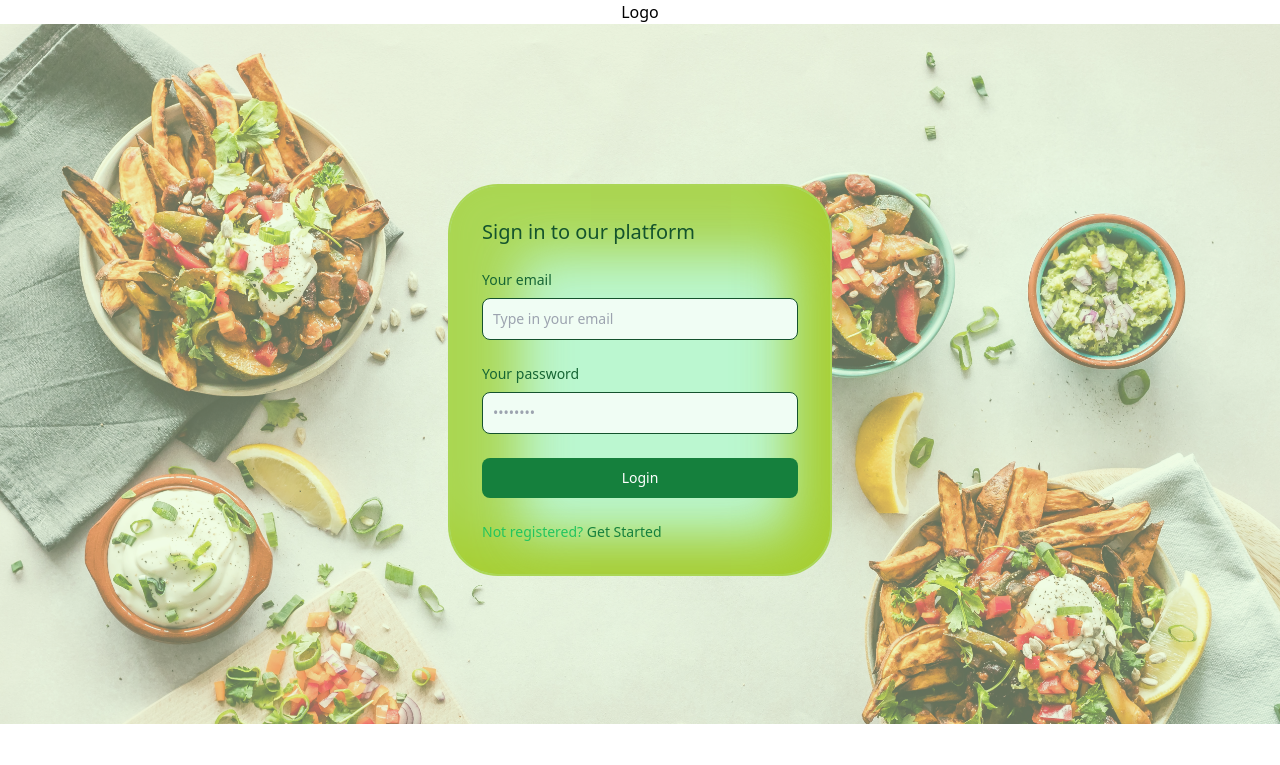
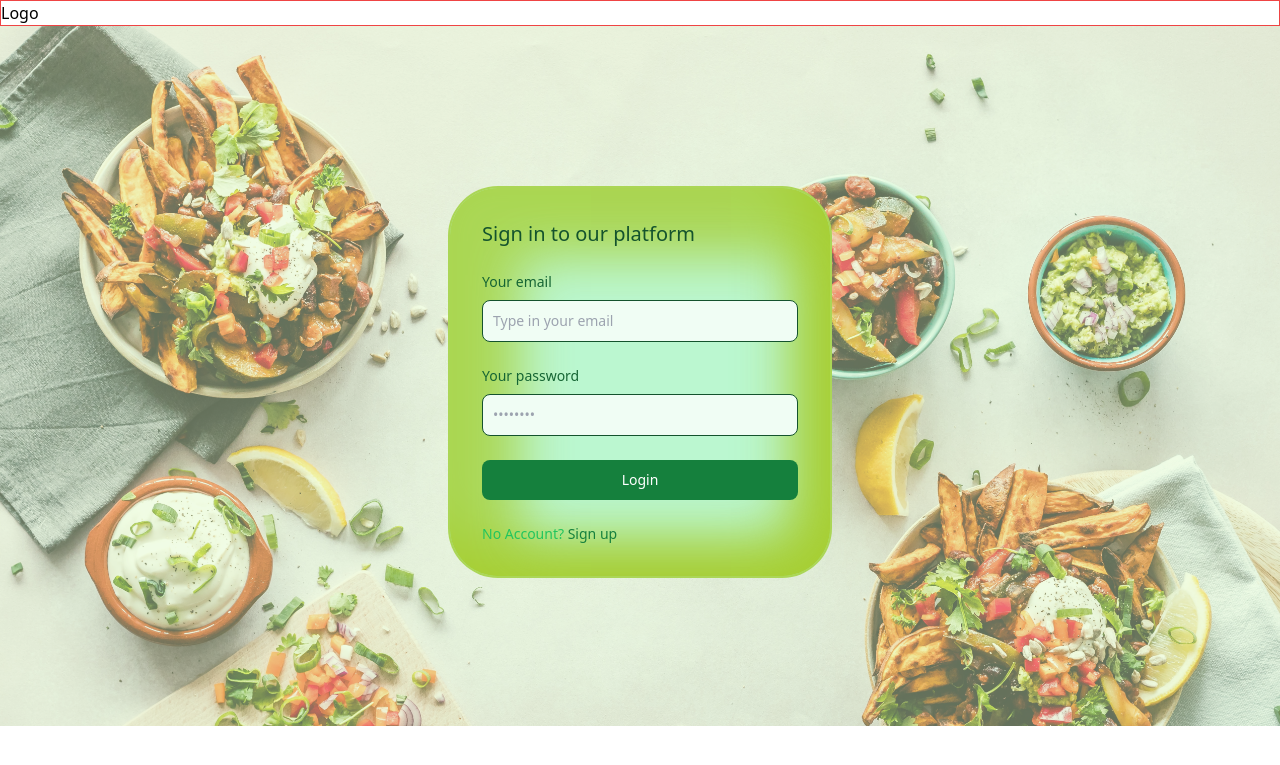
Before and after one commit to AirSayy/NorNor, a Node server app: page /login in a window 1280 px wide. Shown: the top 765 px of the page. Run offline with Node 20, Linux system fonts and the light colour scheme; style sheets or scripts are compiled from the project's sources; some libraries are stand-ins or nearby versions.

Commit message:
fix bugs

```diff
--- a/views/index.ejs
+++ b/views/index.ejs
@@ -1,7 +1,7 @@
 <%- include('partials/header') -%>
 
 
-<section class="bg-white dark:bg-gray-900">
+<section class="bg-white">
 
     <div class="grid max-w-screen-xl px-4 py-8 mx-auto lg:gap-8 xl:gap-0 lg:py-16 lg:grid-cols-12">
         <div class="mr-auto place-self-center lg:col-span-6">
--- a/views/login.ejs
+++ b/views/login.ejs
@@ -35,7 +35,7 @@
 
             <button type="submit" class="w-full text-white bg-green-700 hover:bg-green-800 focus:ring-4 focus:outline-none focus:ring-green-300 font-medium rounded-lg text-sm px-5 py-2.5 text-center dark:bg-green-600 dark:hover:bg-green-700 dark:focus:ring-green-800">Login</button>
             <div class="text-sm font-medium text-green-500 dark:text-green-900">
-              Not registered? <a href="/signup" class="text-green-700 hover:underline dark:text-green-500">Get Started</a>
+              No Account? <a href="/signup" class="text-green-700 hover:underline dark:text-green-500">Sign up</a>
           </div>
           </form>
           </div>
--- a/views/partials/header.ejs
+++ b/views/partials/header.ejs
@@ -12,12 +12,7 @@
       sizes="32x32"
       href="/imgs/favicon-32x32.png"
     />
-    <!-- <link
-      href="https://cdn.jsdelivr.net/npm/bootstrap@5.0.0-beta3/dist/css/bootstrap.min.css"
-      rel="stylesheet"
-      integrity="sha384-eOJMYsd53ii+scO/bJGFsiCZc+5NDVN2yr8+0RDqr0Ql0h+rP48ckxlpbzKgwra6"
-      crossorigin="anonymous"
-    /> -->
+
     <link
       rel="stylesheet"
       href="https://cdnjs.cloudflare.com/ajax/libs/font-awesome/5.15.3/css/all.min.css"
@@ -33,10 +28,10 @@
     <link rel="stylesheet" href="/css/style.css" />
   </head>
   <body>
-    <header class="container">
-      <div class="text-center">
+    <header class="container border border-red-500">
+      <div class="">
 
-        <h1 class=""><a href="/profile">Logo</a></h1>
+        <h1 ><a href="/profile">Logo</a></h1>
 
       </div>
     </header>
```
